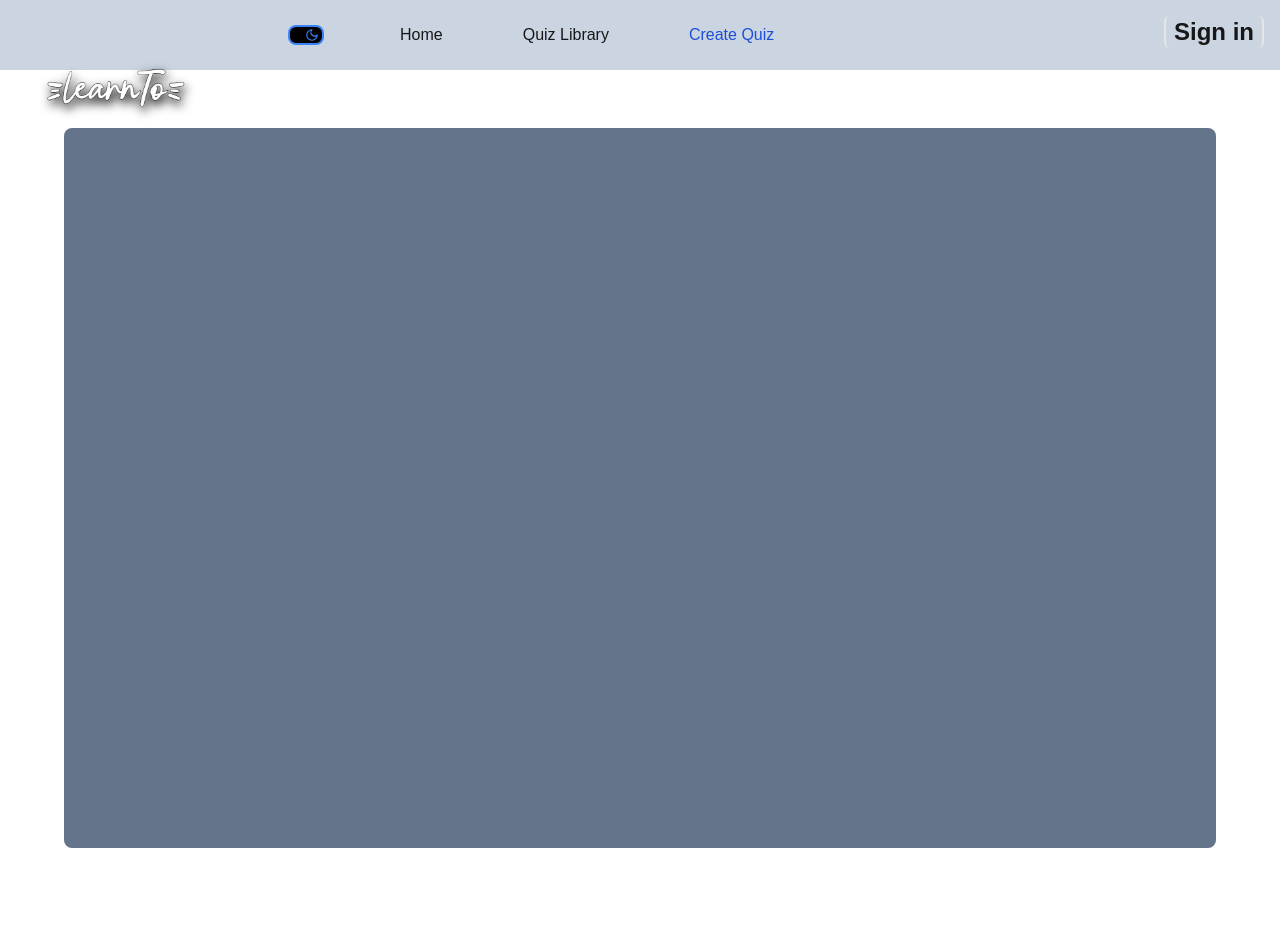
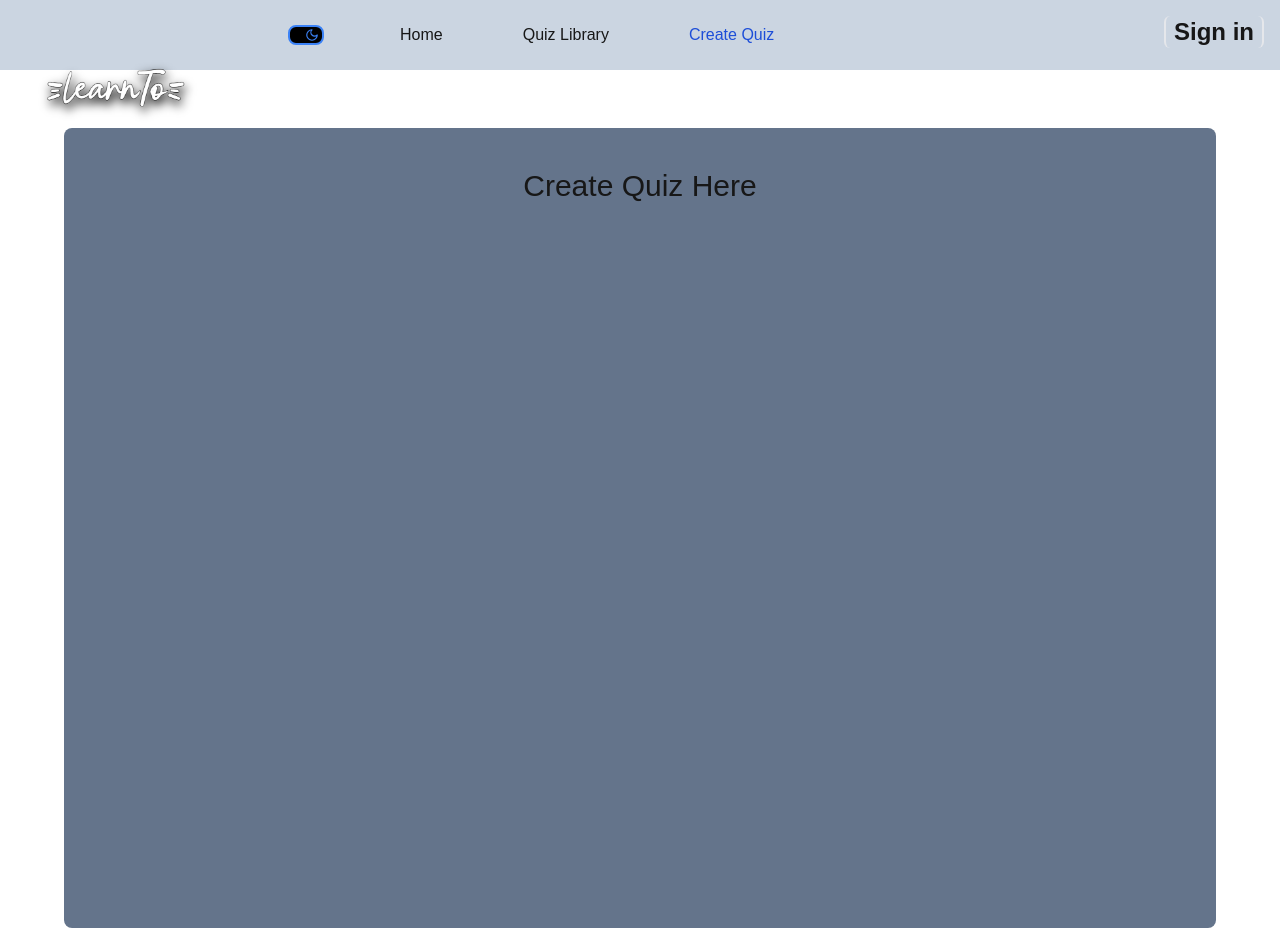
Before and after one commit to JoeyCollado/learnto, a Next.js app: page /pages/quizCreate in a window 1280 px wide. Built offline with nearby package versions, Linux system fonts and the light colour scheme; no server answers.

Commit message:
createquiz phase2

```diff
--- a/app/pages/dashboard/page.tsx
+++ b/app/pages/dashboard/page.tsx
@@ -27,7 +27,7 @@ const Page = () => {
   return (
     <>
       <Navbar isDarkMode={isDarkMode}/>
-      <div className="md:text-9xl text-7xl text-center mt-20 h-screen">
+      <div className="md:text-8xl text-7xl text-center mt-20 h-screen">
         LearnTo
       </div>
       <Footer/>
--- a/app/pages/quizCreate/page.tsx
+++ b/app/pages/quizCreate/page.tsx
@@ -27,11 +27,10 @@ const page = () => {
   return (
     <>
     <Navbar isDarkMode={isDarkMode}/>
-    <div className='text-center text-4xl mt-20 h-screen'>
-     <div className='bg-slate-500 w-[90%] ml-[5%] h-[90%] rounded-lg mb-[5%]'>
 
-        </div>
-    </div>
+   <div className='bg-slate-500 h-screen w-[90%] ml-[5%] mt-20 rounded-lg'>
+    <h1 className='text-center pt-10 text-3xl'>Create Quiz Here</h1>
+   </div>
     </>
   )
 }
```
